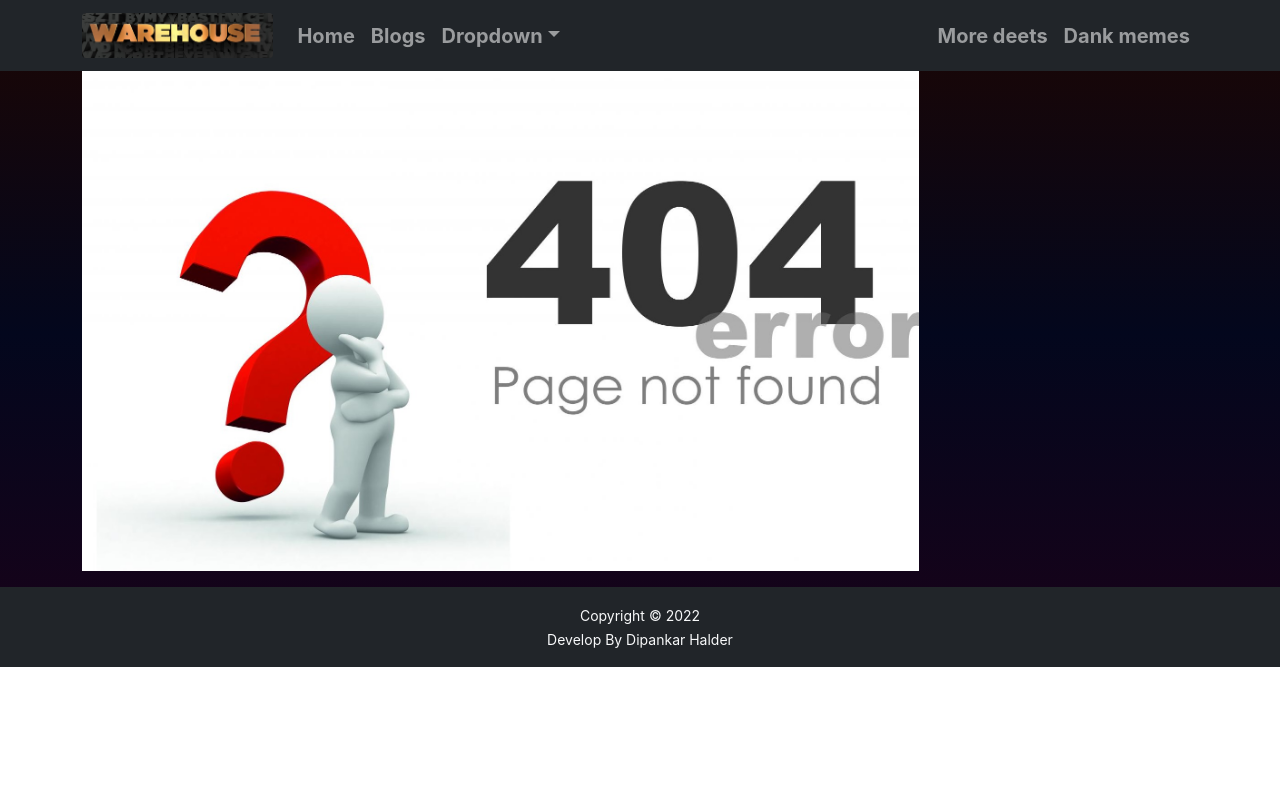
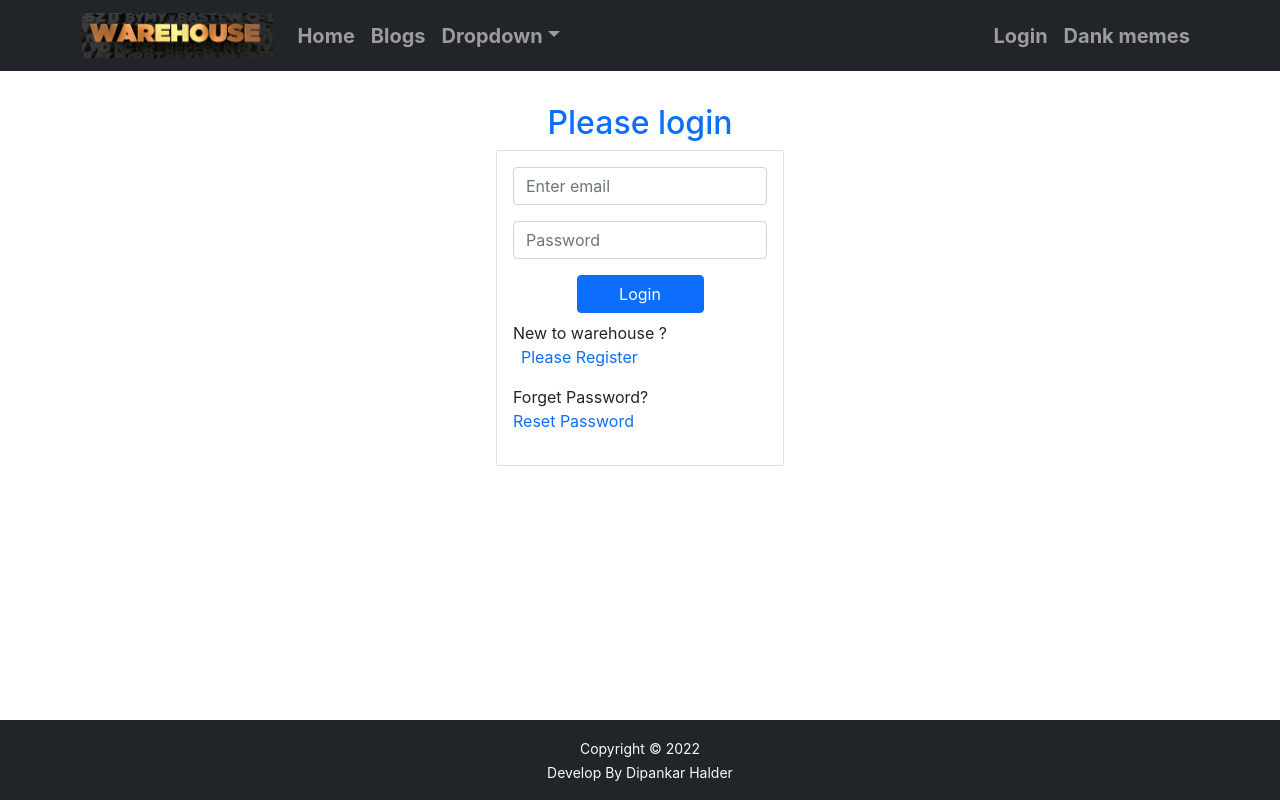
Before and after one commit to dipankar11137/warehouse-management-client-side, a React (Create React App) app: page /login in a window 1280 px wide. Built offline with nearby package versions, Linux system fonts and the light colour scheme.

Commit message:
all sign up

```diff
--- a/package.json
+++ b/package.json
@@ -11,9 +11,12 @@
     "@testing-library/react": "^13.1.1",
     "@testing-library/user-event": "^13.5.0",
     "bootstrap": "^5.1.3",
+    "firebase": "^9.7.0",
+    "firebaseui": "^6.0.1",
     "react": "^18.1.0",
     "react-bootstrap": "^2.3.1",
     "react-dom": "^18.1.0",
+    "react-firebase-hooks": "^5.0.3",
     "react-multi-carousel": "^2.8.0",
     "react-router-dom": "^6.3.0",
     "react-scripts": "5.0.1",
--- a/src/App.js
+++ b/src/App.js
@@ -5,7 +5,8 @@ import Blogs from './Components/Pages/Home/Blogs/Blogs';
 import Home from './Components/Pages/Home/Home/Home';
 import MaltiCursore from './Components/Pages/Home/MaltiCursore/MaltiCursore';
 import ShowAllProducts from './Components/Pages/Home/ShowAllProducts/ShowAllProducts';
-import Footer from './Components/Pages/Shared/Footer/Footer';
+import Login from './Components/Pages/Login/Login/Login';
+import SignUp from './Components/Pages/Login/Login/SignUp/SignUp';
 import Header from './Components/Pages/Shared/Header/Header';
 import NotFound from './Components/Pages/Shared/NotFound/NotFound';
 
@@ -18,10 +19,11 @@ function App() {
         <Route path='/blogs' element={<Blogs></Blogs>}></Route>
         <Route path='/showallproducts' element={<ShowAllProducts></ShowAllProducts>}></Route>
         <Route path='/malticursore' element={<MaltiCursore></MaltiCursore>}></Route>
-
+        <Route path='/login' element={<Login></Login>}></Route>
+        <Route path='/signup' element={<SignUp></SignUp>}></Route>
         <Route path='*' element={<NotFound></NotFound>}></Route>
       </Routes>
-      <Footer></Footer>
+
     </div>
   );
 }
--- a/src/Components/Pages/Home/Home/Home.js
+++ b/src/Components/Pages/Home/Home/Home.js
@@ -1,4 +1,5 @@
 import React from 'react';
+import Footer from '../../Shared/Footer/Footer';
 import Banner from '../Banner/Banner';
 import MaltiCursore from '../MaltiCursore/MaltiCursore';
 import Products from '../Products/Products';
@@ -19,6 +20,7 @@ const Home = () => {
             </div>
             <Products></Products>
             <MaltiCursore></MaltiCursore>
+            <Footer></Footer>
         </div>
     );
 };
--- a/src/Components/Pages/Home/Products/Products.js
+++ b/src/Components/Pages/Home/Products/Products.js
@@ -18,7 +18,9 @@ const Products = () => {
                 }
             </div>
 
-            <Nav.Link className='text-end mt-2' as={Link} to='/showallproducts'><button className='btn btn-warning fw-bold btn-hover-style fs-4'>Show All Products <img style={{ height: '25px' }} src={arrow} alt="" /></button></Nav.Link>
+            <Nav.Link className='text-end mt-2' as={Link} to='/showallproducts'>
+                <button className='btn btn-warning  fw-bold btn-hover-style fs-4'>Show All Products <img style={{ height: '25px' }} src={arrow} alt="" />
+                </button></Nav.Link>
         </div>
     );
 };
--- /dev/null
+++ b/src/Components/Pages/Login/Login/Login.js
@@ -0,0 +1,52 @@
+import React, { useRef } from 'react';
+import { Button, Form } from 'react-bootstrap';
+import { useNavigate } from 'react-router-dom';
+import Footer from '../../Shared/Footer/Footer';
+
+const Login = () => {
+    const emailRef = useRef('');
+    const passwordRef = useRef('');
+    const navigator = useNavigate();
+
+    const navigateSignUp = () => {
+        navigator('/signup');
+    }
+    const handleSubmit = () => {
+
+    }
+
+    return (
+        <div className='bg-white'>
+            <div className=' w-25 mx-auto mt-5 pt-5 p-3 '>
+
+                <h2 className='text-primary text-center mt-2'>Please login</h2>
+
+                <div className='container border p-3'>
+                    <Form onSubmit={handleSubmit}>
+                        <Form.Group className="mb-3" controlId="formBasicEmail">
+                            <Form.Control ref={emailRef} type="email" placeholder="Enter email" required />
+                        </Form.Group>
+
+                        <Form.Group className="mb-3" controlId="formBasicPassword">
+                            <Form.Control ref={passwordRef} type="password" placeholder="Password" required />
+                        </Form.Group>
+
+                        <Button variant="primary w-50 d-block mx-auto mb-2" type="submit">
+                            Login
+                        </Button>
+                    </Form>
+
+                    <p>New to warehouse ?<span className='text-primary ms-2' type="submit" onClick={navigateSignUp}> Please Register</span></p>
+                    <p>Forget Password? <span className='text-primary' type="submit" >Reset Password</span></p>
+                </div>
+
+            </div>
+            <div className=' fixed-bottom'>
+                <Footer></Footer>
+            </div>
+        </div>
+
+    );
+};
+
+export default Login;
--- /dev/null
+++ b/src/Components/Pages/Login/Login/SignUp/SignUp.js
@@ -0,0 +1,67 @@
+import { updateProfile } from 'firebase/auth';
+import React, { useState } from 'react';
+import { useCreateUserWithEmailAndPassword, useUpdateProfile } from 'react-firebase-hooks/auth';
+import { useAuthState } from 'react-firebase-hooks/auth';
+import { useNavigate } from 'react-router-dom';
+import auth from '../../../../../firebase.init';
+
+const SignUp = () => {
+    const [agree, setAgree] = useState(false);
+    const navigate = useNavigate();
+
+    const [
+        createUserWithEmailAndPassword,
+        user,
+        loading,
+        error,
+    ] = useCreateUserWithEmailAndPassword(auth);
+    const [updateProfile] = useUpdateProfile(auth);
+
+    const navigateLogin = () => {
+        navigate('/login');
+    }
+
+    const handleRegister = (event) => {
+        event.preventDefault();
+        const name = event.target.name.value;
+        const email = event.target.email.value;
+        const password = event.target.password.value;
+        console.log(name);
+
+        createUserWithEmailAndPassword(email, password);
+        updateProfile({ displayName: name });
+        alert('Successfully Create Your Profile');
+        navigate('/');
+    }
+
+    return (
+        <div className='mt-5 pt-5  bg-light'>
+
+            <h2 className='text-center'>Please Register</h2>
+            <div className='text-center'>
+                <form onSubmit={handleRegister}>
+                    <input className='mt-2 w-25' type="text" name="name" id="" placeholder='Your name' />
+                    <br />
+                    <input className='mt-2 w-25' type="email" name="email" id="" placeholder='Email Address' required />
+                    <br />
+                    <input className='mt-2 w-25' type="password" name="password" id="" placeholder='Password' required />
+                    <br />
+                    <input onClick={() => setAgree(!agree)} className='mt-3 mb-2' type="checkbox" name="terms" id="terms" />
+
+                    <label className={` ps-2 ${agree ? 'text-primary' : 'text-danger'}`} htmlFor="terms">Accept Terms and Condition</label>
+                    <br />
+                    <input
+                        disabled={!agree}
+                        className='btn btn-primary w-25 mx-auto'
+                        type="submit"
+                        value="Sign Up" />
+                </form>
+                <p>Your Already Have An Account <span className='text-primary mt-2' type="submit" onClick={navigateLogin} >Please Login</span></p>
+
+            </div>
+
+        </div>
+    );
+};
+
+export default SignUp;
--- a/src/Components/Pages/Shared/Header/Header.js
+++ b/src/Components/Pages/Shared/Header/Header.js
@@ -23,7 +23,7 @@ const Header = () => {
                             </NavDropdown>
                         </Nav>
                         <Nav>
-                            <Nav.Link href="#deets">More deets</Nav.Link>
+                            <Nav.Link as={Link} to='/login'>Login</Nav.Link>
                             <Nav.Link eventKey={2} href="#memes">
                                 Dank memes
                             </Nav.Link>
--- /dev/null
+++ b/src/firebase.init.js
@@ -0,0 +1,21 @@
+// Import the functions you need from the SDKs you need
+import { initializeApp } from "firebase/app";
+import { getAuth } from "firebase/auth"
+// TODO: Add SDKs for Firebase products that you want to use
+// https://firebase.google.com/docs/web/setup#available-libraries
+
+// Your web app's Firebase configuration
+const firebaseConfig = {
+    apiKey: process.env.REACT_APP_apiKey,
+    authDomain: process.env.REACT_APP_authDomain,
+    projectId: process.env.REACT_APP_projectId,
+    storageBucket: process.env.REACT_APP_storageBucket,
+    messagingSenderId: process.env.REACT_APP_messagingSenderId,
+    appId: process.env.REACT_APP_appId,
+};
+
+// Initialize Firebase
+const app = initializeApp(firebaseConfig);
+
+const auth = getAuth(app);
+export default auth;
```
Also changed, not shown: 2 other files (tests, documents, lock files or other folders).
